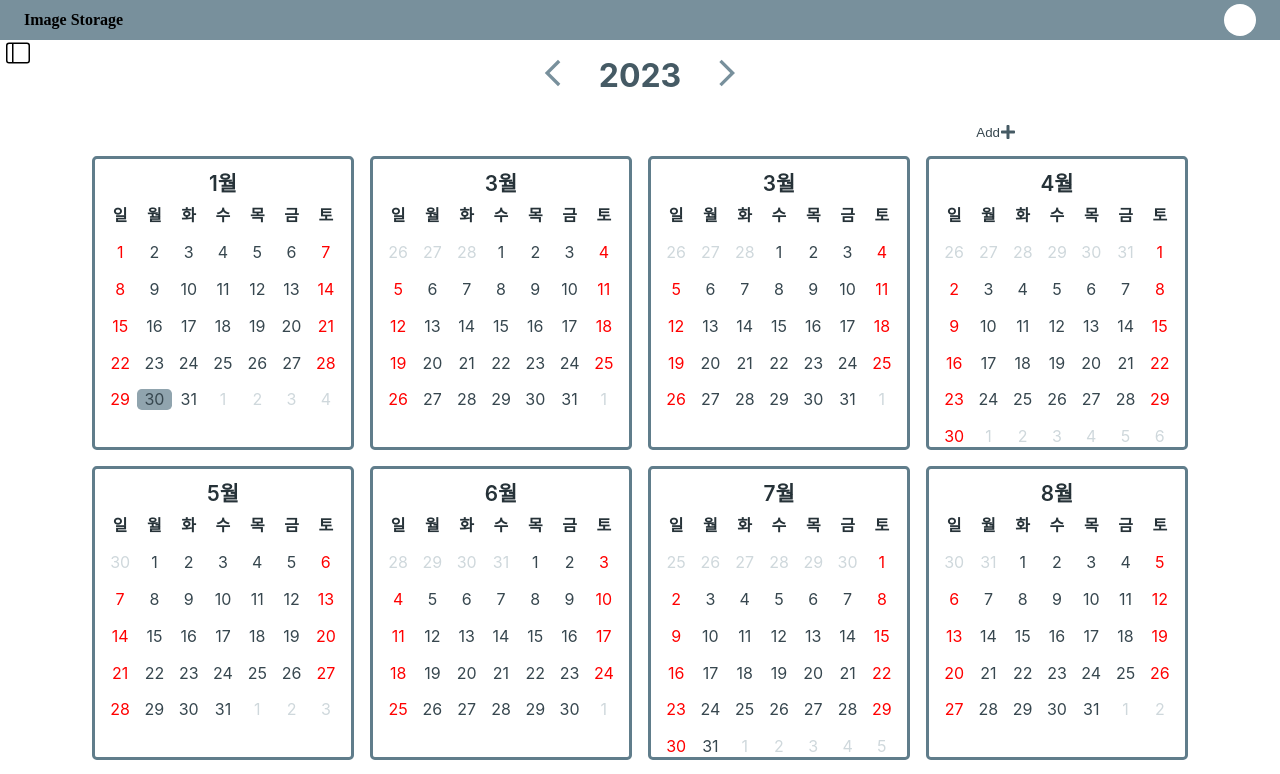
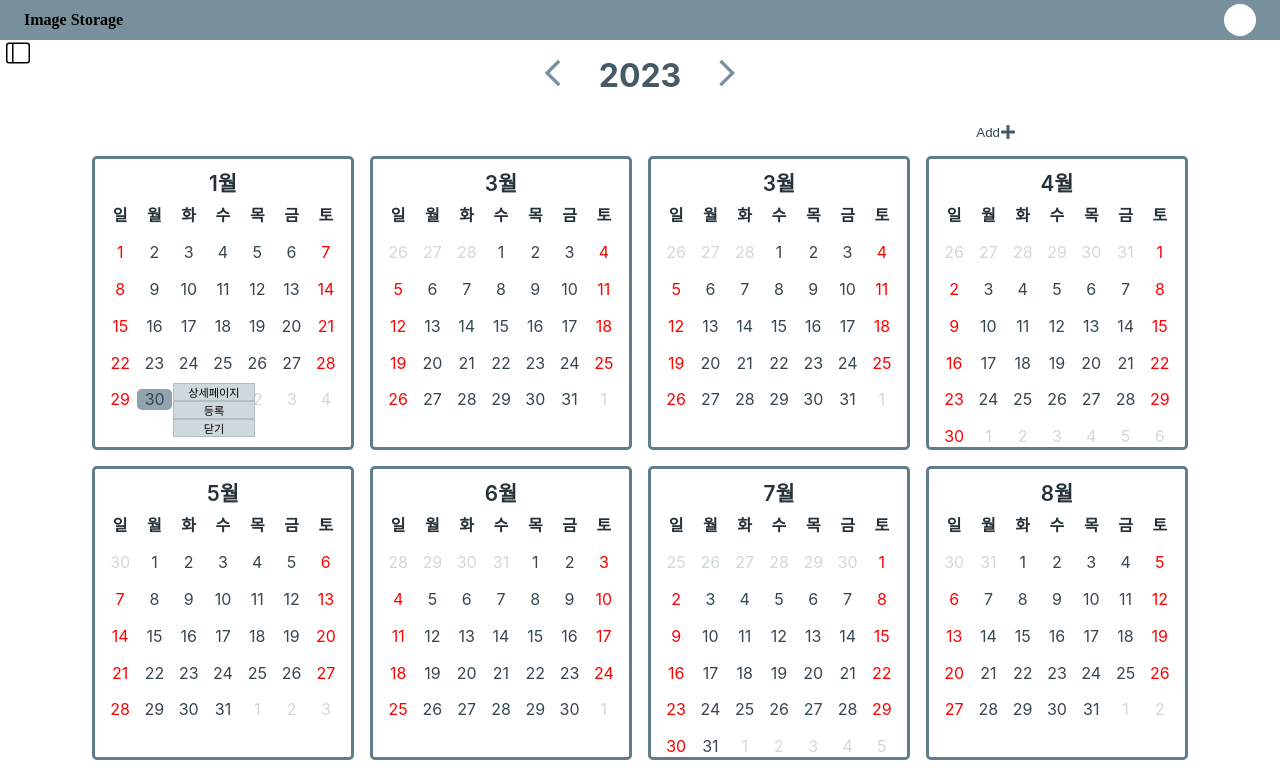
Before and after one commit to dohun2/image-storage, a React (Create React App) app in the folder front/: page / in a window 1280 px wide. Shown: the top 774 px of the page. Built offline with nearby package versions, Linux system fonts and the light colour scheme.

Commit message:
Feat: Calendar Modal 추가

```diff
--- a/front/src/components/Calendar.js
+++ b/front/src/components/Calendar.js
@@ -4,6 +4,8 @@ import { format, startOfMonth, endOfMonth, startOfWeek, endOfWeek, addDays, isSa
 import Color from '../utils/color';
 import { useRecoilState } from 'recoil';
 import { selectedDayState } from '../recoil/atoms';
+
+import CalendarModal from './CalendarModal';
 
 const Calendar = ({ curMonth }) => {
   const [selectedDay, setSelectedDay] = useRecoilState(selectedDayState);
@@ -60,6 +62,7 @@ const Calendar = ({ curMonth }) => {
                 data={day}
               >
                 {d}
+                {isSameDay(day, selectedDay) && <CalendarModal />}
               </Day>
             ))}
           </OneWeek>
@@ -104,10 +107,10 @@ const OneWeek = styled.div`
   display: flex;
   margin-bottom: 1rem;
   color: ${Color[800]};
-  & :first-child {
+  & > :first-child {
     color: red;
   }
-  & :last-child {
+  & > :last-child {
     color: red;
   }
 `;
--- /dev/null
+++ b/front/src/components/CalendarModal.js
@@ -0,0 +1,51 @@
+import { useCallback } from 'react';
+import styled from 'styled-components';
+import Color from '../utils/color';
+import { useSetRecoilState } from 'recoil';
+import { showAddImageModalState } from '../recoil/atoms';
+
+const CalendarModal = () => {
+  const setShowAddImageModal = useSetRecoilState(showAddImageModalState);
+
+  const toggleAddImageModal = useCallback(
+    (e) => {
+      e.stopPropagation();
+      setShowAddImageModal((e) => !e);
+    },
+    [setShowAddImageModal],
+  );
+
+  return (
+    <ModalBox>
+      <ModalItem>상세페이지</ModalItem>
+      <ModalItem onClick={toggleAddImageModal}>등록</ModalItem>
+      <ModalItem>닫기</ModalItem>
+    </ModalBox>
+  );
+};
+
+export default CalendarModal;
+
+const ModalBox = styled.div`
+  display: flex;
+  justify-content: center;
+  align-items: center;
+  flex-direction: column;
+  position: relative;
+  left: 2.3rem;
+  top: -2rem;
+  width: 5rem;
+  height: 4.1rem;
+  z-index: 100;
+`;
+
+const ModalItem = styled.div`
+  font-size: 0.7rem;
+  width: 100%;
+  border: 1px solid ${Color[200]};
+  background-color: ${Color[100]};
+  color: black;
+  :hover {
+    background-color: ${Color[300]};
+  }
+`;
--- a/front/src/pages/Home.js
+++ b/front/src/pages/Home.js
@@ -26,7 +26,6 @@ const Home = () => {
   }, [setCrrYear]);
 
   const toggleAddImageModal = useCallback(() => {
-    console.log('11');
     setShowAddImageModal((e) => !e);
   }, [setShowAddImageModal]);
 
```
